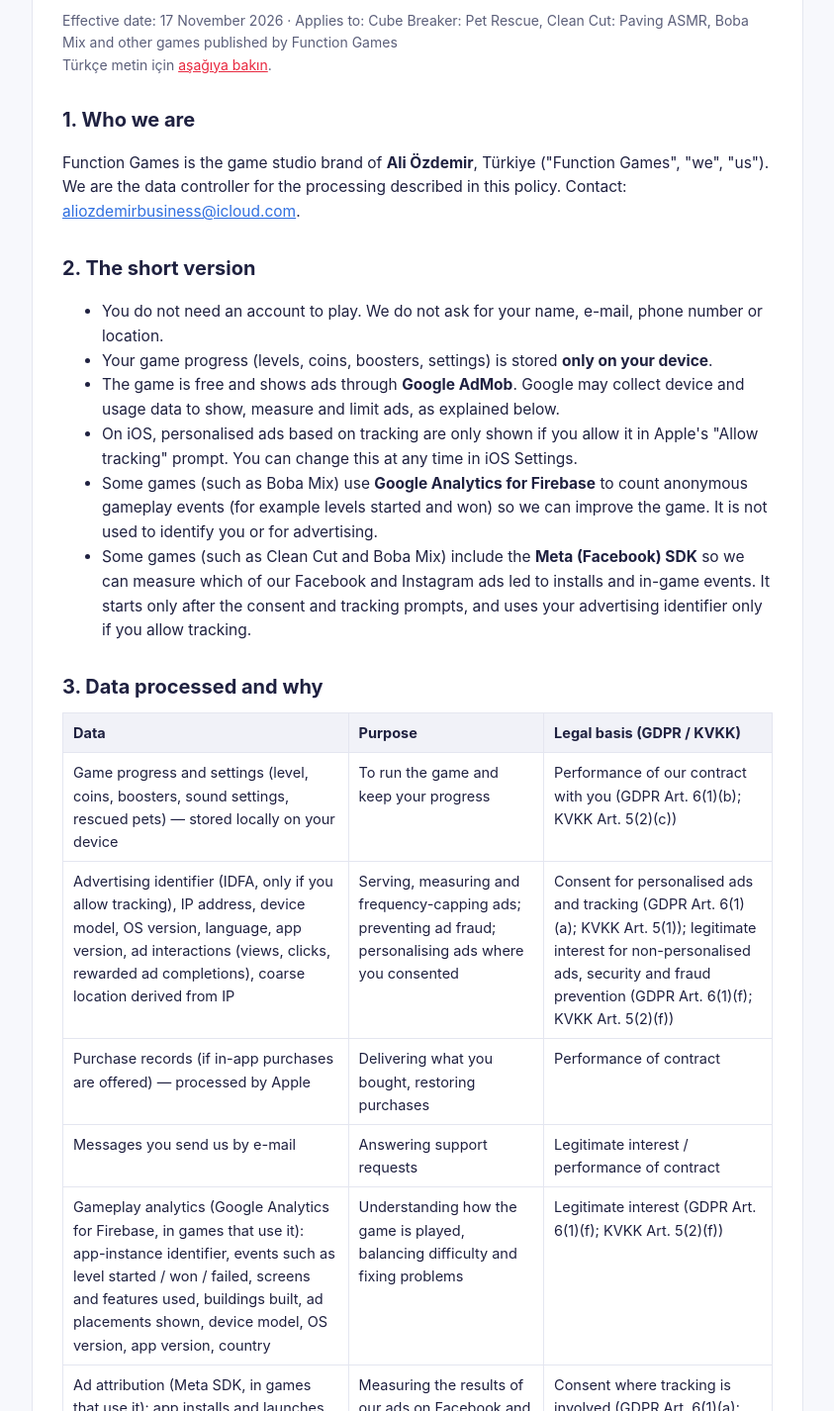
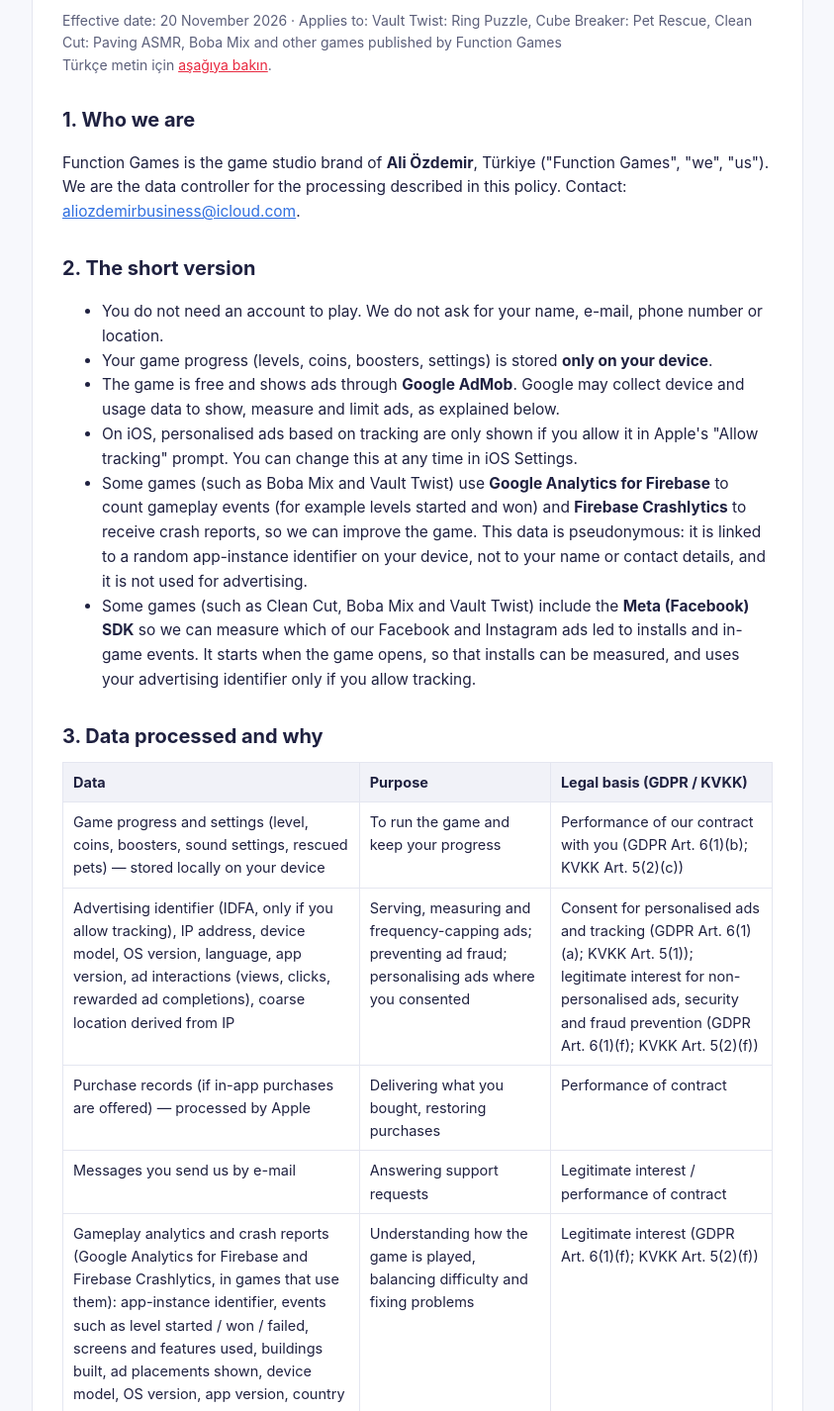
Before and after one commit to aliozdemirworkspace/aliozdemirworkspace.github.io, a plain HTML site: page privacy.html in a window 1280 px wide. Shown: the part 174-1600 px from the top of the page at 99% size, without its empty margins (218-1061 px from the left). Drawn offline with Linux system fonts and the light colour scheme.

Commit message:
Privacy policy: add Vault Twist, Firebase Crashlytics, pseudonymous analytics, Meta SDK start at launch
Co-Authored-By: Claude Opus 5.5 <noreply@anthropic.com>

```diff
--- a/privacy.html
+++ b/privacy.html
@@ -13,7 +13,7 @@
 
 <div class="card" id="en">
 <h1>Privacy Policy</h1>
-<div class="meta">Effective date: 17 November 2026 · Applies to: Cube Breaker: Pet Rescue, Clean Cut: Paving ASMR, Boba Mix and other games published by Function Games<br>
+<div class="meta">Effective date: 20 November 2026 · Applies to: Vault Twist: Ring Puzzle, Cube Breaker: Pet Rescue, Clean Cut: Paving ASMR, Boba Mix and other games published by Function Games<br>
 <span class="lang">Türkçe metin için <a href="#tr">aşağıya bakın</a>.</span></div>
 
 <h2>1. Who we are</h2>
@@ -25,8 +25,8 @@
 <li>Your game progress (levels, coins, boosters, settings) is stored <b>only on your device</b>.</li>
 <li>The game is free and shows ads through <b>Google AdMob</b>. Google may collect device and usage data to show, measure and limit ads, as explained below.</li>
 <li>On iOS, personalised ads based on tracking are only shown if you allow it in Apple's "Allow tracking" prompt. You can change this at any time in iOS Settings.</li>
-<li>Some games (such as Boba Mix) use <b>Google Analytics for Firebase</b> to count anonymous gameplay events (for example levels started and won) so we can improve the game. It is not used to identify you or for advertising.</li>
-<li>Some games (such as Clean Cut and Boba Mix) include the <b>Meta (Facebook) SDK</b> so we can measure which of our Facebook and Instagram ads led to installs and in-game events. It starts only after the consent and tracking prompts, and uses your advertising identifier only if you allow tracking.</li>
+<li>Some games (such as Boba Mix and Vault Twist) use <b>Google Analytics for Firebase</b> to count gameplay events (for example levels started and won) and <b>Firebase Crashlytics</b> to receive crash reports, so we can improve the game. This data is pseudonymous: it is linked to a random app-instance identifier on your device, not to your name or contact details, and it is not used for advertising.</li>
+<li>Some games (such as Clean Cut, Boba Mix and Vault Twist) include the <b>Meta (Facebook) SDK</b> so we can measure which of our Facebook and Instagram ads led to installs and in-game events. It starts when the game opens, so that installs can be measured, and uses your advertising identifier only if you allow tracking.</li>
 </ul>
 
 <h2>3. Data processed and why</h2>
@@ -36,7 +36,7 @@
 <tr><td>Advertising identifier (IDFA, only if you allow tracking), IP address, device model, OS version, language, app version, ad interactions (views, clicks, rewarded ad completions), coarse location derived from IP</td><td>Serving, measuring and frequency-capping ads; preventing ad fraud; personalising ads where you consented</td><td>Consent for personalised ads and tracking (GDPR Art. 6(1)(a); KVKK Art. 5(1)); legitimate interest for non-personalised ads, security and fraud prevention (GDPR Art. 6(1)(f); KVKK Art. 5(2)(f))</td></tr>
 <tr><td>Purchase records (if in-app purchases are offered) — processed by Apple</td><td>Delivering what you bought, restoring purchases</td><td>Performance of contract</td></tr>
 <tr><td>Messages you send us by e-mail</td><td>Answering support requests</td><td>Legitimate interest / performance of contract</td></tr>
-<tr><td>Gameplay analytics (Google Analytics for Firebase, in games that use it): app-instance identifier, events such as level started / won / failed, screens and features used, buildings built, ad placements shown, device model, OS version, app version, country</td><td>Understanding how the game is played, balancing difficulty and fixing problems</td><td>Legitimate interest (GDPR Art. 6(1)(f); KVKK Art. 5(2)(f))</td></tr>
+<tr><td>Gameplay analytics and crash reports (Google Analytics for Firebase and Firebase Crashlytics, in games that use them): app-instance identifier, events such as level started / won / failed, screens and features used, buildings built, ad placements shown, device model, OS version, app version, country</td><td>Understanding how the game is played, balancing difficulty and fixing problems</td><td>Legitimate interest (GDPR Art. 6(1)(f); KVKK Art. 5(2)(f))</td></tr>
 <tr><td>Ad attribution (Meta SDK, in games that use it): app installs and launches, events such as levels won, tutorial completed and ads watched, in-app purchase events, advertising identifier (IDFA, only if you allow tracking), IP address, device model, OS version, app version</td><td>Measuring the results of our ads on Facebook and Instagram and showing those ads to people more likely to enjoy the game</td><td>Consent where tracking is involved (GDPR Art. 6(1)(a); KVKK Art. 5(1)); otherwise legitimate interest in measuring our advertising (GDPR Art. 6(1)(f); KVKK Art. 5(2)(f))</td></tr>
 <tr><td>Crash and usage diagnostics shared by Apple (only if you opted in to share with developers)</td><td>Fixing bugs and improving stability</td><td>Your consent given in iOS settings; legitimate interest</td></tr>
 </table>
@@ -54,7 +54,7 @@
 </ul>
 
 <h2>5. Sharing</h2>
-<p>We share data only with: Google AdMob and its ad partners (advertising, as above); Google (Google Analytics for Firebase, as our service provider for gameplay analytics); Meta (ad measurement, in games that include the Meta SDK); Apple (App Store distribution, TestFlight, payments and diagnostics); and authorities when required by law. We do not share data with other third parties.</p>
+<p>We share data only with: Google AdMob and its ad partners (advertising, as above); Google (Google Analytics for Firebase and Firebase Crashlytics, as our service provider for gameplay analytics and crash reports); Meta (ad measurement, in games that include the Meta SDK); Apple (App Store distribution, TestFlight, payments and diagnostics); and authorities when required by law. We do not share data with other third parties.</p>
 
 <h2>6. International transfers</h2>
 <p>Google, Meta and Apple may process data in countries outside Türkiye and the EEA, including the United States. Such transfers rely on the providers' safeguards, such as the EU Standard Contractual Clauses and the EU–US Data Privacy Framework, and — for transfers from Türkiye — on the mechanisms of KVKK Article 9, including your explicit consent where required.</p>
@@ -81,7 +81,7 @@
 
 <div class="card" id="tr">
 <h1>Gizlilik Politikası ve KVKK Aydınlatma Metni</h1>
-<div class="meta">Yürürlük tarihi: 8 Kasım 2026 · Cube Breaker: Pet Rescue, Clean Cut: Paving ASMR, Boba Mix ve Function Games tarafından yayımlanan diğer oyunlar için geçerlidir.</div>
+<div class="meta">Yürürlük tarihi: 20 Kasım 2026 · Vault Twist: Ring Puzzle, Cube Breaker: Pet Rescue, Clean Cut: Paving ASMR, Boba Mix ve Function Games tarafından yayımlanan diğer oyunlar için geçerlidir.</div>
 
 <h2>1. Veri sorumlusu</h2>
 <p>6698 sayılı Kişisel Verilerin Korunması Kanunu ("KVKK") kapsamında veri sorumlusu, "Function Games" markasıyla faaliyet gösteren <b>Ali Özdemir</b>'dir (Türkiye). İletişim: <a href="mailto:aliozdemirbusiness@icloud.com">aliozdemirbusiness@icloud.com</a>.</p>
@@ -92,8 +92,8 @@
 <li>Oyun ilerlemeniz (level, coin, booster, ayarlar) <b>yalnızca cihazınızda</b> saklanır.</li>
 <li>Oyun ücretsizdir ve <b>Google AdMob</b> üzerinden reklam gösterir; Google reklamları sunmak, ölçmek ve sınırlamak için cihaz ve kullanım verisi toplayabilir.</li>
 <li>iOS'ta takibe dayalı kişiselleştirilmiş reklamlar yalnızca Apple'ın "Takip izni" penceresinde izin verirseniz gösterilir; bu tercihi iOS Ayarlar'dan her zaman değiştirebilirsiniz.</li>
-<li>Bazı oyunlarımız (örneğin Boba Mix), oyunu geliştirmek için anonim oyun olaylarını (başlatılan ve kazanılan level'lar gibi) saymak amacıyla <b>Google Analytics for Firebase</b> kullanır; bu veriler sizi tanımlamak veya reklam için kullanılmaz.</li>
-<li>Bazı oyunlarımız (örneğin Clean Cut ve Boba Mix), Facebook ve Instagram reklamlarımızın hangi yüklemeleri ve oyun içi olayları getirdiğini ölçmek için <b>Meta (Facebook) SDK</b>'sını içerir. SDK ancak onay ve takip izni pencerelerinden sonra başlar; reklam kimliğinizi yalnızca takibe izin verirseniz kullanır.</li>
+<li>Bazı oyunlarımız (örneğin Boba Mix ve Vault Twist), oyunu geliştirmek için oyun olaylarını (başlatılan ve kazanılan level'lar gibi) saymak amacıyla <b>Google Analytics for Firebase</b>, çökme raporları için <b>Firebase Crashlytics</b> kullanır. Bu veriler takma adlıdır: adınız veya iletişim bilgilerinizle değil, cihazınızdaki rastgele bir uygulama kurulum kimliğiyle ilişkilidir ve reklam için kullanılmaz.</li>
+<li>Bazı oyunlarımız (örneğin Clean Cut, Boba Mix ve Vault Twist), Facebook ve Instagram reklamlarımızın hangi yüklemeleri ve oyun içi olayları getirdiğini ölçmek için <b>Meta (Facebook) SDK</b>'sını içerir. SDK, yüklemelerin ölçülebilmesi için oyun açıldığında başlar; reklam kimliğinizi yalnızca takibe izin verirseniz kullanır.</li>
 </ul>
 
 <h2>3. İşlenen veriler, amaçlar ve hukuki sebepler</h2>
@@ -103,14 +103,14 @@
 <tr><td>Reklam kimliği (IDFA, yalnızca izin verirseniz), IP adresi, cihaz modeli, işletim sistemi, dil, uygulama sürümü, reklam etkileşimleri, IP'den türetilen yaklaşık konum</td><td>Reklamların sunulması, ölçülmesi ve sıklık sınırlaması; reklam dolandırıcılığının önlenmesi; izin verdiyseniz kişiselleştirme</td><td>Kişiselleştirilmiş reklam ve takip için açık rıza (m.5/1); kişiselleştirilmemiş reklam, güvenlik ve dolandırıcılık önleme için meşru menfaat (m.5/2-f)</td></tr>
 <tr><td>Satın alma kayıtları (uygulama içi satın alma sunulursa; Apple tarafından işlenir)</td><td>Satın alınanın teslimi ve geri yükleme</td><td>Sözleşmenin ifası</td></tr>
 <tr><td>Bize e-postayla gönderdiğiniz mesajlar</td><td>Destek taleplerinin yanıtlanması</td><td>Meşru menfaat / sözleşmenin ifası</td></tr>
-<tr><td>Oyun analitiği (Google Analytics for Firebase, kullanan oyunlarda): uygulama kurulum kimliği; başlatılan / kazanılan / kaybedilen level, kullanılan ekran ve özellikler, yapılan binalar, gösterilen reklam yerleşimleri gibi olaylar; cihaz modeli, işletim sistemi, uygulama sürümü, ülke</td><td>Oyunun nasıl oynandığını anlamak, zorluğu dengelemek ve hataları gidermek</td><td>Meşru menfaat (m.5/2-f)</td></tr>
+<tr><td>Oyun analitiği ve çökme raporları (Google Analytics for Firebase ve Firebase Crashlytics, kullanan oyunlarda): uygulama kurulum kimliği; başlatılan / kazanılan / kaybedilen level, kullanılan ekran ve özellikler, yapılan binalar, gösterilen reklam yerleşimleri gibi olaylar; cihaz modeli, işletim sistemi, uygulama sürümü, ülke</td><td>Oyunun nasıl oynandığını anlamak, zorluğu dengelemek ve hataları gidermek</td><td>Meşru menfaat (m.5/2-f)</td></tr>
 <tr><td>Reklam ölçümü (Meta SDK, kullanan oyunlarda): uygulama yükleme ve açılışları; kazanılan level, tamamlanan eğitim, izlenen reklam ve uygulama içi satın alma olayları; reklam kimliği (IDFA, yalnızca izin verirseniz), IP adresi, cihaz modeli, işletim sistemi, uygulama sürümü</td><td>Facebook ve Instagram reklamlarımızın sonuçlarını ölçmek ve bu reklamları oyunu sevebilecek kişilere göstermek</td><td>Takip söz konusuysa açık rıza (m.5/1); aksi halde reklamlarımızı ölçmeye yönelik meşru menfaat (m.5/2-f)</td></tr>
 <tr><td>Apple'ın paylaştığı çökme ve tanılama verileri (yalnızca iOS'ta geliştiricilerle paylaşımı açtıysanız)</td><td>Hataların giderilmesi</td><td>iOS ayarındaki rızanız; meşru menfaat</td></tr>
 </table>
 <p>Kişisel verilerinizi para karşılığı satmayız ve sizi hukuki açıdan etkileyecek otomatik kararlar almayız.</p>
 
 <h2>4. Aktarım</h2>
-<p>Veriler yalnızca Google AdMob ve reklam iş ortaklarına (reklam amaçlı), hizmet sağlayıcımız sıfatıyla Google'a (Google Analytics for Firebase, oyun analitiği amaçlı), Meta'ya (Meta SDK'sını içeren oyunlarda reklam ölçümü amaçlı; Meta'nın politikası: <a href="https://www.facebook.com/privacy/policy">facebook.com/privacy/policy</a>), Apple'a (App Store dağıtımı, TestFlight, ödemeler ve tanılama) ve kanunen yetkili kurumlara aktarılır. Google, Meta ve Apple verileri ABD dahil yurt dışında işleyebilir; yurt dışına aktarım KVKK m.9'da öngörülen mekanizmalar ve gerektiğinde açık rızanız çerçevesinde yapılır. Google'ın veri kullanımı: <a href="https://policies.google.com/technologies/partner-sites">policies.google.com/technologies/partner-sites</a>.</p>
+<p>Veriler yalnızca Google AdMob ve reklam iş ortaklarına (reklam amaçlı), hizmet sağlayıcımız sıfatıyla Google'a (Google Analytics for Firebase ve Firebase Crashlytics, oyun analitiği ve çökme raporları amaçlı), Meta'ya (Meta SDK'sını içeren oyunlarda reklam ölçümü amaçlı; Meta'nın politikası: <a href="https://www.facebook.com/privacy/policy">facebook.com/privacy/policy</a>), Apple'a (App Store dağıtımı, TestFlight, ödemeler ve tanılama) ve kanunen yetkili kurumlara aktarılır. Google, Meta ve Apple verileri ABD dahil yurt dışında işleyebilir; yurt dışına aktarım KVKK m.9'da öngörülen mekanizmalar ve gerektiğinde açık rızanız çerçevesinde yapılır. Google'ın veri kullanımı: <a href="https://policies.google.com/technologies/partner-sites">policies.google.com/technologies/partner-sites</a>.</p>
 
 <h2>5. Toplama yöntemi</h2>
 <p>Veriler oyunu kullanmanız sırasında uygulama ve entegre Google Mobile Ads SDK'sı ile (kullanan oyunlarda) Firebase Analytics ve Meta SDK'ları aracılığıyla otomatik yollarla toplanır.</p>
```
